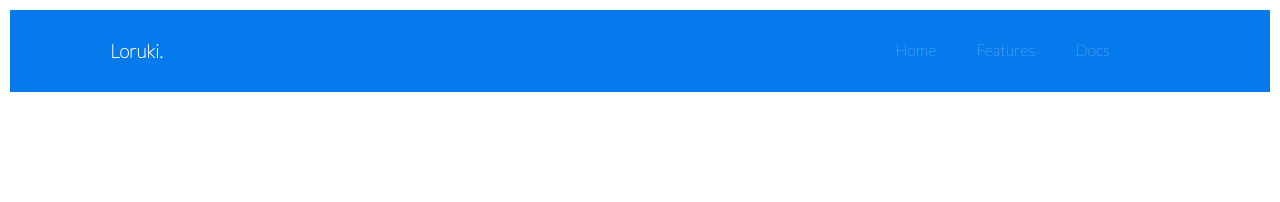
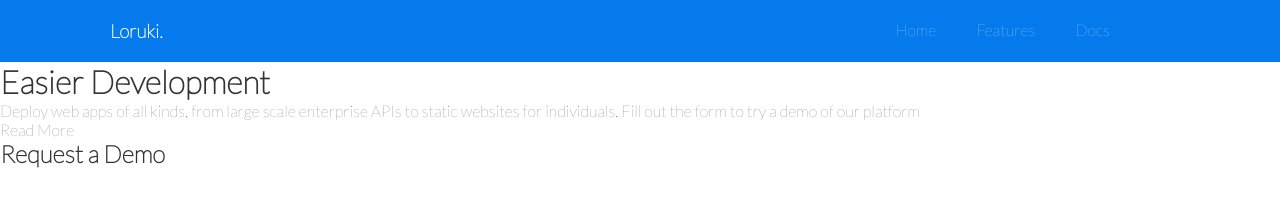
Before and after one commit to JagmeetGurm/test-new, a plain HTML site: page basic-website/index.html in a window 1280 px wide. Drawn offline with Linux system fonts and the light colour scheme.

Commit message:
adds showcase section

```diff
--- a/basic-website/css/style.css
+++ b/basic-website/css/style.css
@@ -13,14 +13,12 @@ body{
 .navbar{
     display: flex;
     justify-content: space-between;
-    margin: 10px;
-    padding: 10px;
     background-color: #047aed;
     color: white;
 }
 
 .navbar a:hover{
-    border-bottom: 2px rgb(211, 204, 204) solid;
+    border-bottom: 2px white solid;
 }
 .logo{
     padding: 10px;
@@ -49,5 +47,13 @@ width: 100%;
     padding: 10px;
     text-decoration: none;
     color: white;
+}
 
+.showcase{
+    display: grid;
 }
+
+.showcase a{
+    text-decoration: none;
+    color: #333;
+}
--- a/basic-website/index.html
+++ b/basic-website/index.html
@@ -21,8 +21,21 @@
                 </ul>
             </nav>
          </div>
+    </div>
+    <!--showcase-->
+    <div class="showcase">
+        <div class="showcase-text">
+            <h1>Easier Development</h1>
+            <p>Deploy web apps of all kinds, from large scale enterprise APIs to static websites for individuals.
+                Fill out the form to try a demo of our platform</p>
+            <a href="features.html">Read More</a>
+        </div>
+        <div class="showcase-form">
+            <h2>Request a Demo</h2>
+            <form>
 
-
+            </form>
+        </div>
     </div>
 </body>
 </html>
```
